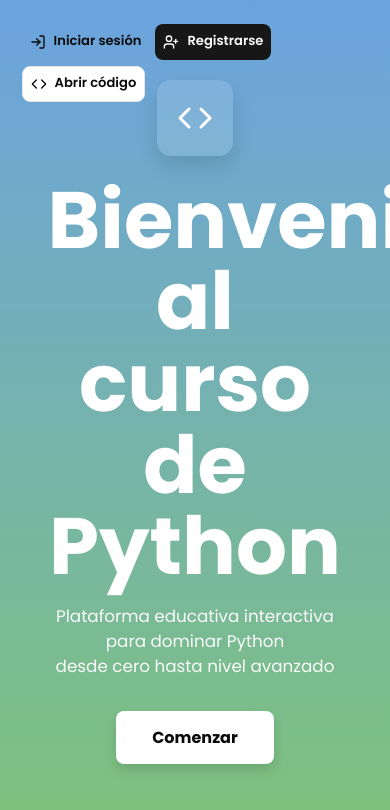
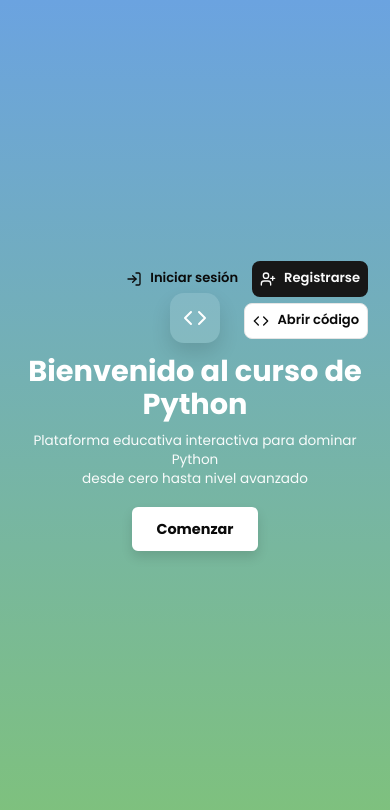
Before and after one commit to Diego3520/Plataforma-educativa, a React (Vite) app in the folder Frontend/frontend/: page / in a window 390 px wide. Shown: the top 810 px of the page. Built offline with nearby package versions, Linux system fonts and the light colour scheme.

Commit message:
Cambios en el Home

```diff
--- a/Frontend/frontend/src/components/header.css
+++ b/Frontend/frontend/src/components/header.css
@@ -43,8 +43,8 @@
 .header--inside-hero .header-inner { padding: 0; }
 .header--inside-hero .header-right {
   pointer-events: auto;
-  gap: 10px;
-  padding: 0; /* no grouped background */
+  gap: 12px;
+  padding: 0 8px; /* add horizontal padding for consistent spacing */
   background: transparent; /* remove translucent pill */
   box-shadow: none; /* remove shadow */
   align-items: center;
@@ -62,7 +62,12 @@
 @media (max-width: 640px) {
   /* Keep the header visible on very small screens but less offset */
   .header--inside-hero { top: -12px; right: 12px; }
-  .header--inside-hero .header-right { gap: 6px; padding: 4px 6px; }
+  .header--inside-hero .header-right {
+    gap: 6px;
+    padding: 4px 6px;
+    flex-wrap: wrap;
+    justify-content: flex-end;
+  }
   .header--inside-hero .header-right button { font-size: 0.82rem; padding: 5px 8px; }
 }
 
--- a/Frontend/frontend/src/components/home.css
+++ b/Frontend/frontend/src/components/home.css
@@ -93,3 +93,82 @@
   color: white;
   cursor: pointer;
 }
+
+/* Responsive Styles */
+@media (max-width: 1024px) {
+  .hero-title {
+    font-size: 3.5rem;
+  }
+
+  .hero-subtitle {
+    font-size: 1rem;
+  }
+
+  .hero-card {
+    padding: 2.5rem 1.5rem;
+  }
+}
+
+@media (max-width: 768px) {
+  .hero-title {
+    font-size: 2.5rem;
+    margin: 0 0 0.8rem 0;
+  }
+
+  .hero-subtitle {
+    font-size: 0.95rem;
+    margin-bottom: 1.5rem;
+  }
+
+  .hero-icon {
+    width: 60px;
+    height: 60px;
+    margin: 0 auto 1rem auto;
+  }
+
+  .hero-cta {
+    padding: 0.8rem 1.8rem;
+    font-size: 0.95rem;
+  }
+
+  .hero-card {
+    width: min(100%, 95%);
+    padding: 2rem 1rem;
+  }
+}
+
+@media (max-width: 480px) {
+  .hero-title {
+    font-size: 1.8rem;
+    margin: 0 0 0.6rem 0;
+    line-height: 1.15;
+  }
+
+  .hero-subtitle {
+    font-size: 0.85rem;
+    margin-bottom: 1.2rem;
+    line-height: 1.4;
+  }
+
+  .hero-icon {
+    width: 50px;
+    height: 50px;
+    margin: 0 auto 0.8rem auto;
+  }
+
+  .hero-icon svg {
+    width: 24px;
+    height: 24px;
+  }
+
+  .hero-cta {
+    padding: 0.7rem 1.5rem;
+    font-size: 0.9rem;
+    border-radius: 6px;
+  }
+
+  .hero-card {
+    width: min(100%, 98%);
+    padding: 1.5rem 0.8rem;
+  }
+}
```
